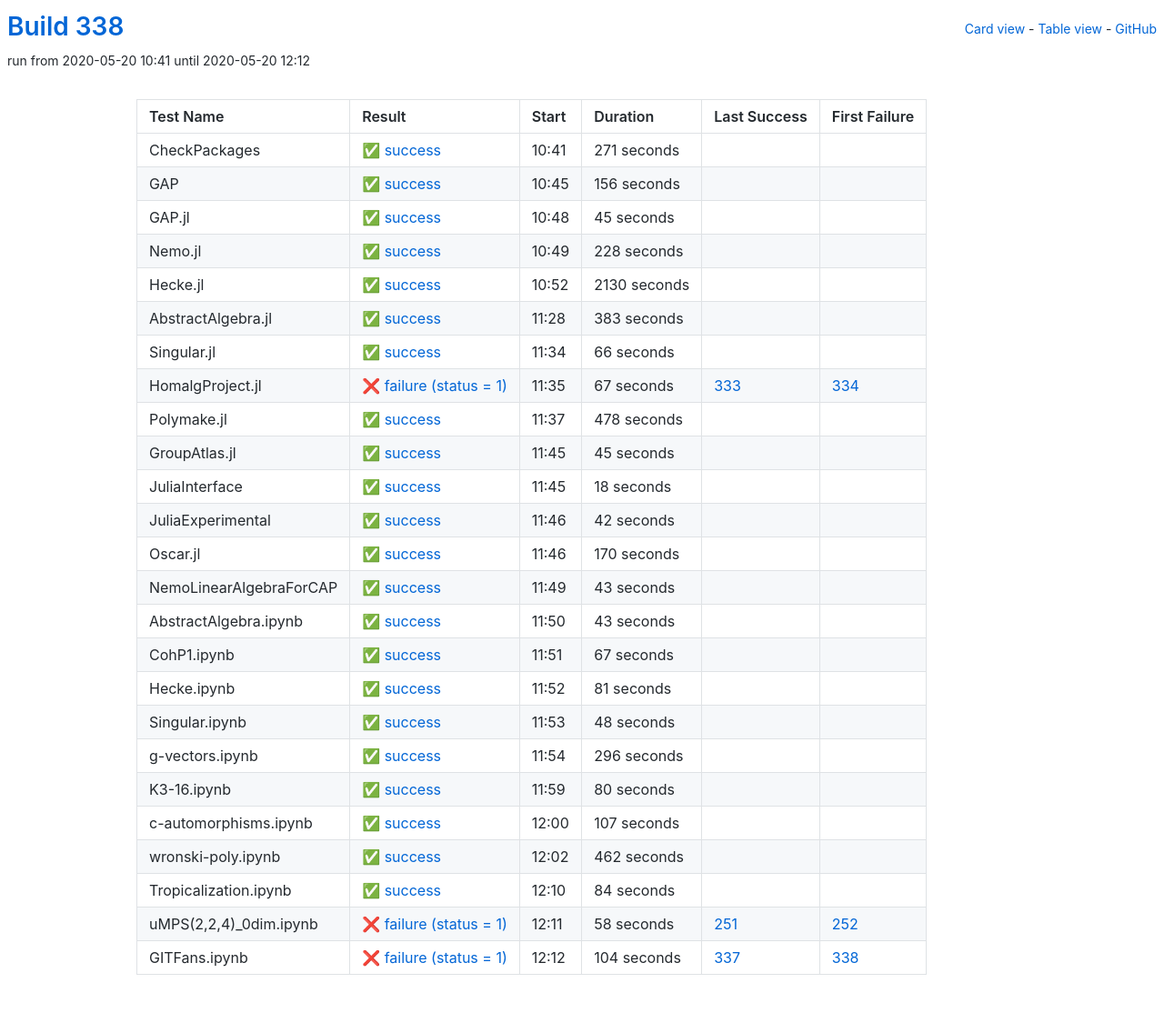
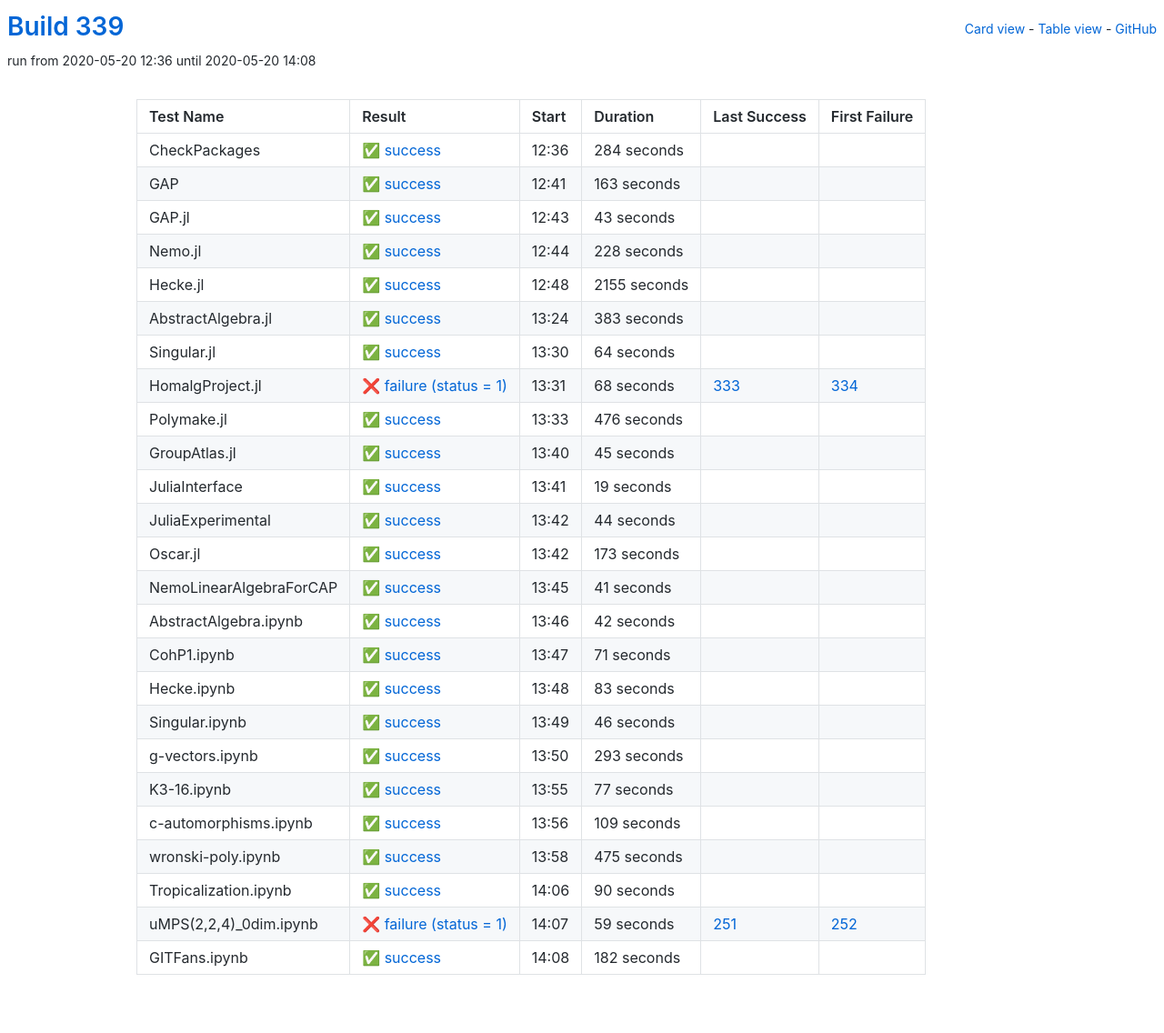
Before and after one commit to oscar-system/oscar-ci-status-1.4, a Jekyll site: the page built from table.html, in a window 1280 px wide. Shown: the whole page at 91% size. Built offline with Jekyll 4.4.1, drawn with Linux system fonts in a browser that asks for light colours.

Commit message:
Build 339

```diff
--- a/_data/ci.yml
+++ b/_data/ci.yml
@@ -1,41 +1,41 @@
-build: 338
-build_url: https://oscarci.mathematik.uni-kl.de/job/oscar-julia-1.4/338/
+build: 339
+build_url: https://oscarci.mathematik.uni-kl.de/job/oscar-julia-1.4/339/
 job: oscar-julia-1.4
 tests:
-- duration: 271
+- duration: 284
   exitcode: 0
   first_failure: false
   first_failure_url: null
   id: checkpackages
   last_success: false
   last_success_url: null
-  log: https://oscarci.mathematik.uni-kl.de/job/oscar-julia-1.4/338/artifact/logs/build-338/CheckPackages.log
+  log: https://oscarci.mathematik.uni-kl.de/job/oscar-julia-1.4/339/artifact/logs/build-339/CheckPackages.log
   name: CheckPackages
-  start: 2020-05-20 10:41
+  start: 2020-05-20 12:36
   status: success
   success: true
-- duration: 156
+- duration: 163
   exitcode: 0
   first_failure: false
   first_failure_url: null
   id: gap
   last_success: false
   last_success_url: null
-  log: https://oscarci.mathematik.uni-kl.de/job/oscar-julia-1.4/338/artifact/logs/build-338/GAP.log
+  log: https://oscarci.mathematik.uni-kl.de/job/oscar-julia-1.4/339/artifact/logs/build-339/GAP.log
   name: GAP
-  start: 2020-05-20 10:45
+  start: 2020-05-20 12:41
   status: success
   success: true
-- duration: 45
+- duration: 43
   exitcode: 0
   first_failure: false
   first_failure_url: null
   id: gap-jl
   last_success: false
   last_success_url: null
-  log: https://oscarci.mathematik.uni-kl.de/job/oscar-julia-1.4/338/artifact/logs/build-338/GAP.jl.log
+  log: https://oscarci.mathematik.uni-kl.de/job/oscar-julia-1.4/339/artifact/logs/build-339/GAP.jl.log
   name: GAP.jl
-  start: 2020-05-20 10:48
+  start: 2020-05-20 12:43
   status: success
   success: true
 - duration: 228
@@ -45,21 +45,21 @@ tests:
   id: nemo-jl
   last_success: false
   last_success_url: null
-  log: https://oscarci.mathematik.uni-kl.de/job/oscar-julia-1.4/338/artifact/logs/build-338/Nemo.jl.log
+  log: https://oscarci.mathematik.uni-kl.de/job/oscar-julia-1.4/339/artifact/logs/build-339/Nemo.jl.log
   name: Nemo.jl
-  start: 2020-05-20 10:49
+  start: 2020-05-20 12:44
   status: success
   success: true
-- duration: 2130
+- duration: 2155
   exitcode: 0
   first_failure: false
   first_failure_url: null
   id: hecke-jl
   last_success: false
   last_success_url: null
-  log: https://oscarci.mathematik.uni-kl.de/job/oscar-julia-1.4/338/artifact/logs/build-338/Hecke.jl.log
+  log: https://oscarci.mathematik.uni-kl.de/job/oscar-julia-1.4/339/artifact/logs/build-339/Hecke.jl.log
   name: Hecke.jl
-  start: 2020-05-20 10:52
+  start: 2020-05-20 12:48
   status: success
   success: true
 - duration: 383
@@ -69,45 +69,45 @@ tests:
   id: abstractalgebra-jl
   last_success: false
   last_success_url: null
-  log: https://oscarci.mathematik.uni-kl.de/job/oscar-julia-1.4/338/artifact/logs/build-338/AbstractAlgebra.jl.log
+  log: https://oscarci.mathematik.uni-kl.de/job/oscar-julia-1.4/339/artifact/logs/build-339/AbstractAlgebra.jl.log
   name: AbstractAlgebra.jl
-  start: 2020-05-20 11:28
+  start: 2020-05-20 13:24
   status: success
   success: true
-- duration: 66
+- duration: 64
   exitcode: 0
   first_failure: false
   first_failure_url: null
   id: singular-jl
   last_success: false
   last_success_url: null
-  log: https://oscarci.mathematik.uni-kl.de/job/oscar-julia-1.4/338/artifact/logs/build-338/Singular.jl.log
+  log: https://oscarci.mathematik.uni-kl.de/job/oscar-julia-1.4/339/artifact/logs/build-339/Singular.jl.log
   name: Singular.jl
-  start: 2020-05-20 11:34
+  start: 2020-05-20 13:30
   status: success
   success: true
-- duration: 67
+- duration: 68
   exitcode: 1
   first_failure: 334
   first_failure_url: https://oscarci.mathematik.uni-kl.de/job/oscar-julia-1.4/334/
   id: homalgproject-jl
   last_success: 333
   last_success_url: https://oscarci.mathematik.uni-kl.de/job/oscar-julia-1.4/333/
-  log: https://oscarci.mathematik.uni-kl.de/job/oscar-julia-1.4/338/artifact/logs/build-338/HomalgProject.jl.log
+  log: https://oscarci.mathematik.uni-kl.de/job/oscar-julia-1.4/339/artifact/logs/build-339/HomalgProject.jl.log
   name: HomalgProject.jl
-  start: 2020-05-20 11:35
+  start: 2020-05-20 13:31
   status: failure
   success: false
-- duration: 478
+- duration: 476
   exitcode: 0
   first_failure: false
   first_failure_url: null
   id: polymake-jl
   last_success: false
   last_success_url: null
-  log: https://oscarci.mathematik.uni-kl.de/job/oscar-julia-1.4/338/artifact/logs/build-338/Polymake.jl.log
+  log: https://oscarci.mathematik.uni-kl.de/job/oscar-julia-1.4/339/artifact/logs/build-339/Polymake.jl.log
   name: Polymake.jl
-  start: 2020-05-20 11:37
+  start: 2020-05-20 13:33
   status: success
   success: true
 - duration: 45
@@ -117,188 +117,188 @@ tests:
   id: groupatlas-jl
   last_success: false
   last_success_url: null
-  log: https://oscarci.mathematik.uni-kl.de/job/oscar-julia-1.4/338/artifact/logs/build-338/GroupAtlas.jl.log
+  log: https://oscarci.mathematik.uni-kl.de/job/oscar-julia-1.4/339/artifact/logs/build-339/GroupAtlas.jl.log
   name: GroupAtlas.jl
-  start: 2020-05-20 11:45
+  start: 2020-05-20 13:40
   status: success
   success: true
-- duration: 18
+- duration: 19
   exitcode: 0
   first_failure: false
   first_failure_url: null
   id: juliainterface
   last_success: false
   last_success_url: null
-  log: https://oscarci.mathematik.uni-kl.de/job/oscar-julia-1.4/338/artifact/logs/build-338/JuliaInterface.log
+  log: https://oscarci.mathematik.uni-kl.de/job/oscar-julia-1.4/339/artifact/logs/build-339/JuliaInterface.log
   name: JuliaInterface
-  start: 2020-05-20 11:45
+  start: 2020-05-20 13:41
+  status: success
+  success: true
+- duration: 44
+  exitcode: 0
+  first_failure: false
+  first_failure_url: null
+  id: juliaexperimental
+  last_success: false
+  last_success_url: null
+  log: https://oscarci.mathematik.uni-kl.de/job/oscar-julia-1.4/339/artifact/logs/build-339/JuliaExperimental.log
+  name: JuliaExperimental
+  start: 2020-05-20 13:42
+  status: success
+  success: true
+- duration: 173
+  exitcode: 0
+  first_failure: false
+  first_failure_url: null
+  id: oscar-jl
+  last_success: false
+  last_success_url: null
+  log: https://oscarci.mathematik.uni-kl.de/job/oscar-julia-1.4/339/artifact/logs/build-339/Oscar.jl.log
+  name: Oscar.jl
+  start: 2020-05-20 13:42
+  status: success
+  success: true
+- duration: 41
+  exitcode: 0
+  first_failure: false
+  first_failure_url: null
+  id: nemolinearalgebraforcap
+  last_success: false
+  last_success_url: null
+  log: https://oscarci.mathematik.uni-kl.de/job/oscar-julia-1.4/339/artifact/logs/build-339/NemoLinearAlgebraForCAP.log
+  name: NemoLinearAlgebraForCAP
+  start: 2020-05-20 13:45
   status: success
   success: true
 - duration: 42
   exitcode: 0
   first_failure: false
   first_failure_url: null
-  id: juliaexperimental
-  last_success: false
-  last_success_url: null
-  log: https://oscarci.mathematik.uni-kl.de/job/oscar-julia-1.4/338/artifact/logs/build-338/JuliaExperimental.log
-  name: JuliaExperimental
-  start: 2020-05-20 11:46
-  status: success
-  success: true
-- duration: 170
-  exitcode: 0
-  first_failure: false
-  first_failure_url: null
-  id: oscar-jl
-  last_success: false
-  last_success_url: null
-  log: https://oscarci.mathematik.uni-kl.de/job/oscar-julia-1.4/338/artifact/logs/build-338/Oscar.jl.log
-  name: Oscar.jl
-  start: 2020-05-20 11:46
-  status: success
-  success: true
-- duration: 43
-  exitcode: 0
-  first_failure: false
-  first_failure_url: null
-  id: nemolinearalgebraforcap
-  last_success: false
-  last_success_url: null
-  log: https://oscarci.mathematik.uni-kl.de/job/oscar-julia-1.4/338/artifact/logs/build-338/NemoLinearAlgebraForCAP.log
-  name: NemoLinearAlgebraForCAP
-  start: 2020-05-20 11:49
-  status: success
-  success: true
-- duration: 43
-  exitcode: 0
-  first_failure: false
-  first_failure_url: null
   id: abstractalgebra-ipynb
   last_success: false
   last_success_url: null
-  log: https://oscarci.mathematik.uni-kl.de/job/oscar-julia-1.4/338/artifact/logs/build-338/AbstractAlgebra.ipynb.log
+  log: https://oscarci.mathematik.uni-kl.de/job/oscar-julia-1.4/339/artifact/logs/build-339/AbstractAlgebra.ipynb.log
   name: AbstractAlgebra.ipynb
-  start: 2020-05-20 11:50
+  start: 2020-05-20 13:46
   status: success
   success: true
-- duration: 67
+- duration: 71
   exitcode: 0
   first_failure: false
   first_failure_url: null
   id: cohp1-ipynb
   last_success: false
   last_success_url: null
-  log: https://oscarci.mathematik.uni-kl.de/job/oscar-julia-1.4/338/artifact/logs/build-338/CohP1.ipynb.log
+  log: https://oscarci.mathematik.uni-kl.de/job/oscar-julia-1.4/339/artifact/logs/build-339/CohP1.ipynb.log
   name: CohP1.ipynb
-  start: 2020-05-20 11:51
+  start: 2020-05-20 13:47
   status: success
   success: true
-- duration: 81
+- duration: 83
   exitcode: 0
   first_failure: false
   first_failure_url: null
   id: hecke-ipynb
   last_success: false
   last_success_url: null
-  log: https://oscarci.mathematik.uni-kl.de/job/oscar-julia-1.4/338/artifact/logs/build-338/Hecke.ipynb.log
+  log: https://oscarci.mathematik.uni-kl.de/job/oscar-julia-1.4/339/artifact/logs/build-339/Hecke.ipynb.log
   name: Hecke.ipynb
-  start: 2020-05-20 11:52
+  start: 2020-05-20 13:48
   status: success
   success: true
-- duration: 48
+- duration: 46
   exitcode: 0
   first_failure: false
   first_failure_url: null
   id: singular-ipynb
   last_success: false
   last_success_url: null
-  log: https://oscarci.mathematik.uni-kl.de/job/oscar-julia-1.4/338/artifact/logs/build-338/Singular.ipynb.log
+  log: https://oscarci.mathematik.uni-kl.de/job/oscar-julia-1.4/339/artifact/logs/build-339/Singular.ipynb.log
   name: Singular.ipynb
-  start: 2020-05-20 11:53
+  start: 2020-05-20 13:49
   status: success
   success: true
-- duration: 296
+- duration: 293
   exitcode: 0
   first_failure: false
   first_failure_url: null
   id: g-vectors-ipynb
   last_success: false
   last_success_url: null
-  log: https://oscarci.mathematik.uni-kl.de/job/oscar-julia-1.4/338/artifact/logs/build-338/g-vectors.ipynb.log
+  log: https://oscarci.mathematik.uni-kl.de/job/oscar-julia-1.4/339/artifact/logs/build-339/g-vectors.ipynb.log
   name: g-vectors.ipynb
-  start: 2020-05-20 11:54
+  start: 2020-05-20 13:50
   status: success
   success: true
-- duration: 80
+- duration: 77
   exitcode: 0
   first_failure: false
   first_failure_url: null
   id: k3-16-ipynb
   last_success: false
   last_success_url: null
-  log: https://oscarci.mathematik.uni-kl.de/job/oscar-julia-1.4/338/artifact/logs/build-338/K3-16.ipynb.log
+  log: https://oscarci.mathematik.uni-kl.de/job/oscar-julia-1.4/339/artifact/logs/build-339/K3-16.ipynb.log
   name: K3-16.ipynb
-  start: 2020-05-20 11:59
+  start: 2020-05-20 13:55
   status: success
   success: true
-- duration: 107
+- duration: 109
   exitcode: 0
   first_failure: false
   first_failure_url: null
   id: c-automorphisms-ipynb
   last_success: false
   last_success_url: null
-  log: https://oscarci.mathematik.uni-kl.de/job/oscar-julia-1.4/338/artifact/logs/build-338/c-automorphisms.ipynb.log
+  log: https://oscarci.mathematik.uni-kl.de/job/oscar-julia-1.4/339/artifact/logs/build-339/c-automorphisms.ipynb.log
   name: c-automorphisms.ipynb
-  start: 2020-05-20 12:00
+  start: 2020-05-20 13:56
   status: success
   success: true
-- duration: 462
+- duration: 475
   exitcode: 0
   first_failure: false
   first_failure_url: null
   id: wronski-poly-ipynb
   last_success: false
   last_success_url: null
-  log: https://oscarci.mathematik.uni-kl.de/job/oscar-julia-1.4/338/artifact/logs/build-338/wronski-poly.ipynb.log
+  log: https://oscarci.mathematik.uni-kl.de/job/oscar-julia-1.4/339/artifact/logs/build-339/wronski-poly.ipynb.log
   name: wronski-poly.ipynb
-  start: 2020-05-20 12:02
+  start: 2020-05-20 13:58
   status: success
   success: true
-- duration: 84
+- duration: 90
   exitcode: 0
   first_failure: false
   first_failure_url: null
   id: tropicalization-ipynb
   last_success: false
   last_success_url: null
-  log: https://oscarci.mathematik.uni-kl.de/job/oscar-julia-1.4/338/artifact/logs/build-338/Tropicalization.ipynb.log
+  log: https://oscarci.mathematik.uni-kl.de/job/oscar-julia-1.4/339/artifact/logs/build-339/Tropicalization.ipynb.log
   name: Tropicalization.ipynb
-  start: 2020-05-20 12:10
+  start: 2020-05-20 14:06
   status: success
   success: true
-- duration: 58
+- duration: 59
   exitcode: 1
   first_failure: 252
   first_failure_url: https://oscarci.mathematik.uni-kl.de/job/oscar-julia-1.4/252/
   id: umps-2-2-4-0dim-ipynb
   last_success: 251
   last_success_url: https://oscarci.mathematik.uni-kl.de/job/oscar-julia-1.4/251/
-  log: https://oscarci.mathematik.uni-kl.de/job/oscar-julia-1.4/338/artifact/logs/build-338/uMPS-2-2-4-_0dim.ipynb.log
+  log: https://oscarci.mathematik.uni-kl.de/job/oscar-julia-1.4/339/artifact/logs/build-339/uMPS-2-2-4-_0dim.ipynb.log
   name: uMPS(2,2,4)_0dim.ipynb
-  start: 2020-05-20 12:11
+  start: 2020-05-20 14:07
   status: failure
   success: false
-- duration: 104
-  exitcode: 1
-  first_failure: 338
-  first_failure_url: https://oscarci.mathematik.uni-kl.de/job/oscar-julia-1.4/338/
+- duration: 182
+  exitcode: 0
+  first_failure: false
+  first_failure_url: null
   id: gitfans-ipynb
-  last_success: 337
-  last_success_url: https://oscarci.mathematik.uni-kl.de/job/oscar-julia-1.4/337/
-  log: https://oscarci.mathematik.uni-kl.de/job/oscar-julia-1.4/338/artifact/logs/build-338/GITFans.ipynb.log
+  last_success: false
+  last_success_url: null
+  log: https://oscarci.mathematik.uni-kl.de/job/oscar-julia-1.4/339/artifact/logs/build-339/GITFans.ipynb.log
   name: GITFans.ipynb
-  start: 2020-05-20 12:12
-  status: failure
-  success: false
+  start: 2020-05-20 14:08
+  status: success
+  success: true
```
Also changed, not shown: README.md.
